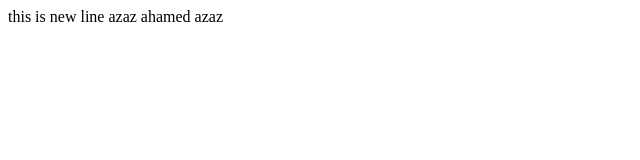
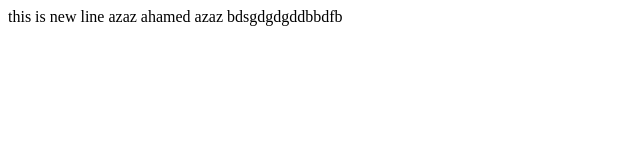
Before and after one commit to azaz7418/Test1, a plain HTML site: page index.html in a window 1280 px wide. Shown: the whole page, without its empty margins (0-640 px from the left). Drawn offline with Linux system fonts and the light colour scheme.

Commit message:
new message

```diff
--- a/index.html
+++ b/index.html
@@ -9,7 +9,7 @@
   this is new line
 azaz ahamed
   azaz
-
+  bdsgdgdgddbbdfb
 </head>
 <body>
 
```
